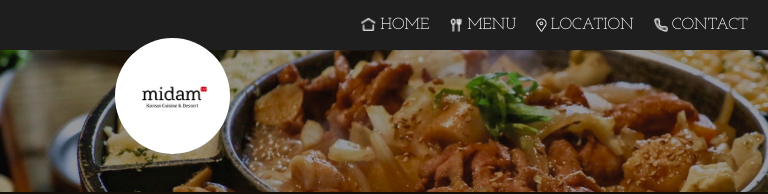
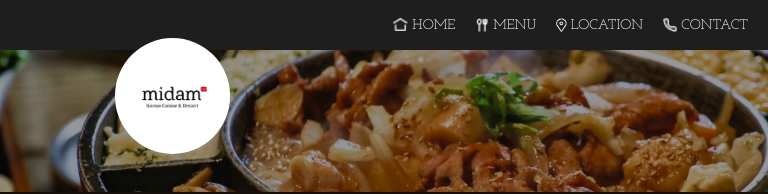
Before and after one commit to LeeJay0126/midam, a React (Create React App) app: page / in a window 768 px wide. Shown: the top 194 px of the page. Built offline with nearby package versions, Linux system fonts and the light colour scheme; a web font is replaced by a local one.

Commit message:
home page header viewport
home page header css for mobile viewport is implemented.
Menu page header viewport for 768 ~ 1300px fixed

```diff
--- a/src/components/Header.css
+++ b/src/components/Header.css
@@ -3,7 +3,6 @@
 */
 
 .Header {
-    max-width: 393px;
     height: 134px;
     margin: 0 auto;
     display: flex;
--- a/src/components/MainHeader.css
+++ b/src/components/MainHeader.css
@@ -1,8 +1,7 @@
-
 .mainHeader {
   width: 100%;
   height: 50px;
-    background-color: #1E1E1E;
+  background-color: #1e1e1e;
   display: flex;
   justify-content: right;
   align-items: center;
@@ -37,3 +36,37 @@
   height: 14px;
   width: auto;
 }
+
+@media screen and (min-width: 768px) and (max-width: 1200px) {
+
+  .mainHeaderUl {
+    gap: 20px;
+    padding: 10px 20px;
+  }
+
+  .mainHeaderSpan {
+    gap: 4px;
+  }
+
+  .mainHeaderLi a {
+    font-size: 14px;
+  }
+
+  .mainHeaderLi img {
+    height: 14px;
+  }
+
+  .HeaderMenu {
+    display: none;
+  }
+}
+
+@media screen and (max-width: 767px) {
+    .mainHeaderUl{
+        display: none;
+    }
+
+    .mainHeader {
+        background-color: transparent;
+    }
+}
--- a/src/components/MainHeader.js
+++ b/src/components/MainHeader.js
@@ -1,43 +1,58 @@
-import homeIcon from '../Images/Logos/icon _home_.png';
-import menuIcon from '../Images/Logos/icon _fork spoon_.png';
-import locationIcon from '../Images/Logos/icon _location pin_.png';
-import contactIcon from '../Images/Logos/icon _phone_.png';
+import homeIcon from "../Images/Logos/icon _home_.png";
+import menuIcon from "../Images/Logos/icon _fork spoon_.png";
+import locationIcon from "../Images/Logos/icon _location pin_.png";
+import contactIcon from "../Images/Logos/icon _phone_.png";
 // import deliveryIcon from '../Images/Logos/icon _delivery truck_.png';
 
-import { Link } from 'react-router-dom';
-import { HashLink } from 'react-router-hash-link';
-import Home from '../Pages/Home/Home';
-import Menu from '../Pages/Menu/Menu';
+import { Link } from "react-router-dom";
+import { HashLink } from "react-router-hash-link";
+import { useState } from "react";
+import Menu from "../Pages/Menu/Menu";
 
-import './MainHeader.css';
+import MobileSlideMenu from "./MobileSlideMenu";
+import HeaderMenu from "../Images/Logos/icon _hamburger button_.png";
+import "./MainHeader.css";
+import "../components/Header.css";
 
 const MainHeader = () => {
+  const [isActive, setActive] = useState(false);
+  const HeaderMenuHandler = () => {
+    setActive(!isActive);
+  };
 
   return (
     <header className="mainHeader">
       <ul className="mainHeaderUl">
         <li className="mainHeaderLi">
           <span className="mainHeaderSpan">
-                        <img src={homeIcon} alt='home' className='mainHeaderIcon' />
-                        <HashLink smooth to="#top">HOME</HashLink>
+            <img src={homeIcon} alt="home" className="mainHeaderIcon" />
+            <HashLink smooth to="#top">
+              HOME
+            </HashLink>
           </span>
         </li>
         <li className="mainHeaderLi">
           <span className="mainHeaderSpan">
-                        <img src={menuIcon} alt='menu' className='mainHeaderIcon' />
-                        <Link to="/broadway/menu" element={<Menu />}>MENU</Link>
+            <img src={menuIcon} alt="menu" className="mainHeaderIcon" />
+            <Link to="/broadway/menu" element={<Menu />}>
+              MENU
+            </Link>
           </span>
         </li>
         <li className="mainHeaderLi">
           <span className="mainHeaderSpan">
-                        <img src={locationIcon} alt='location' className='mainHeaderIcon' />
-                        <HashLink smooth to="/#location">LOCATION</HashLink>
+            <img src={locationIcon} alt="location" className="mainHeaderIcon" />
+            <HashLink smooth to="/#location">
+              LOCATION
+            </HashLink>
           </span>
         </li>
         <li className="mainHeaderLi">
           <span className="mainHeaderSpan">
-                        <img src={contactIcon} alt='contact' className='mainHeaderIcon' />
-                        <HashLink smooth to="/#contact">CONTACT</HashLink>
+            <img src={contactIcon} alt="contact" className="mainHeaderIcon" />
+            <HashLink smooth to="/#contact">
+              CONTACT
+            </HashLink>
           </span>
         </li>
         {/* <li className="mainHeaderLi">
@@ -47,6 +62,13 @@ const MainHeader = () => {
                 </span>
             </li> */}
       </ul>
+      <img
+        src={HeaderMenu}
+        className="HeaderMenu"
+        alt="Hamburger icon for header menu"
+        onClick={HeaderMenuHandler}
+      />
+      <MobileSlideMenu active={isActive}/>
     </header>
   );
 };
```
Lines whose indentation alone changed are shown as unchanged.
